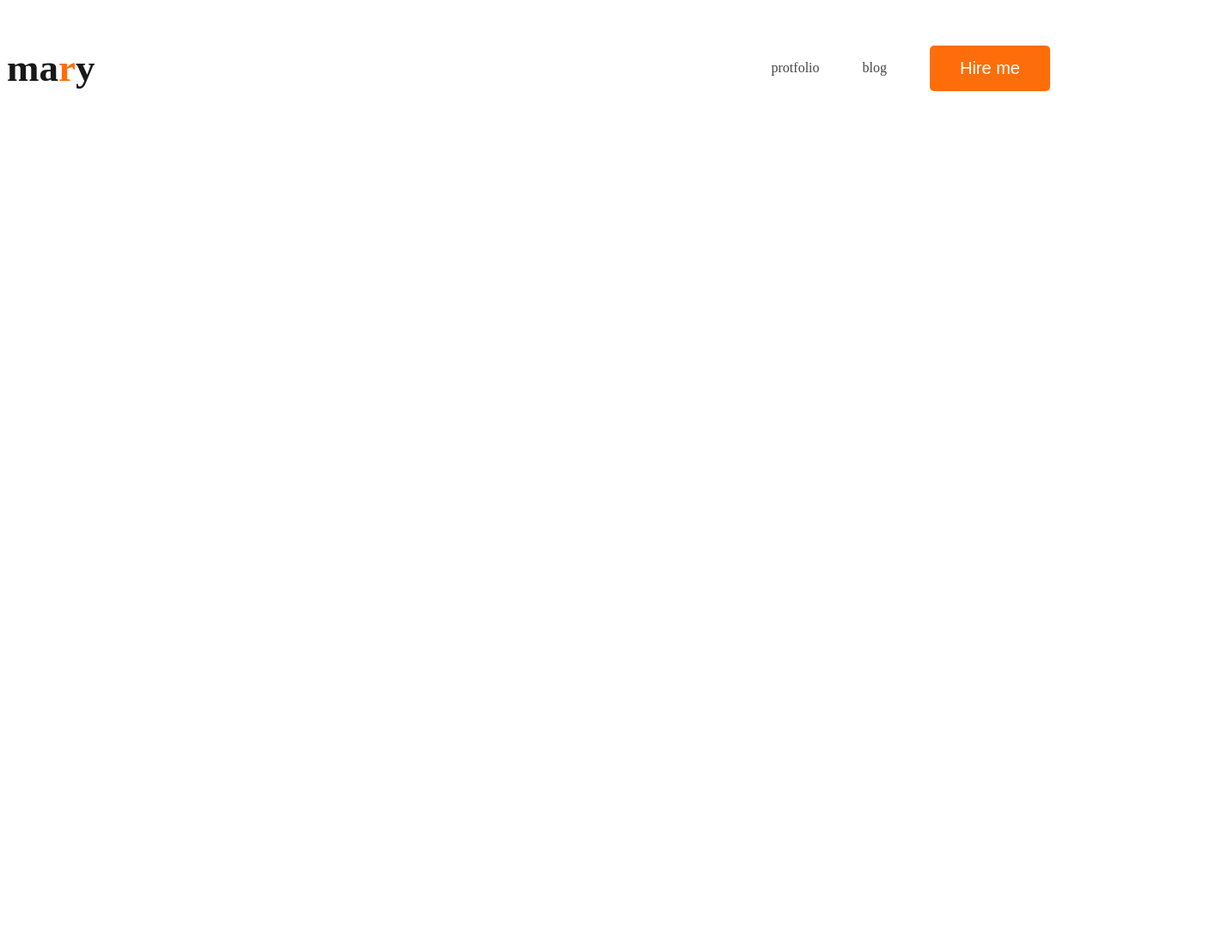
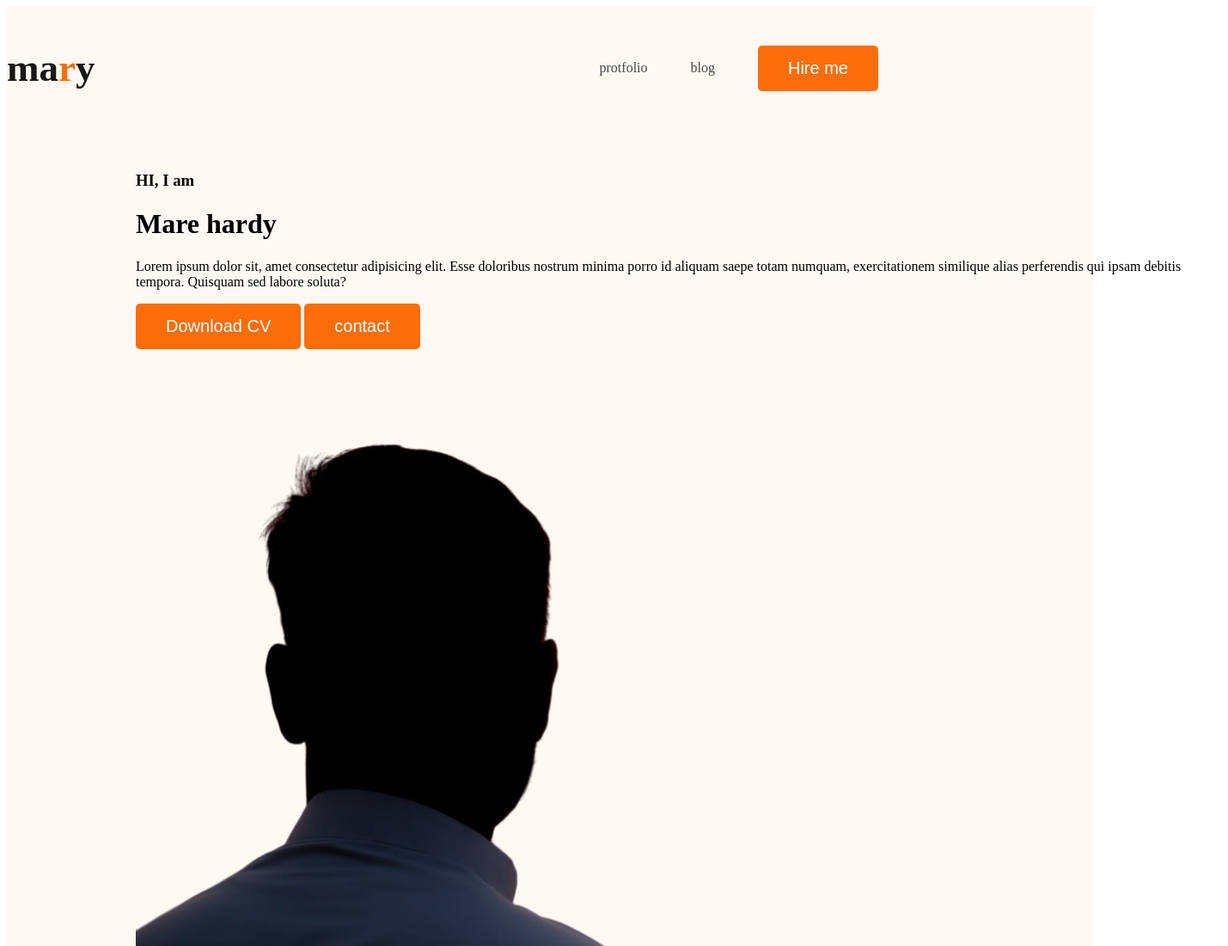
Before and after one commit to muhammadjahid11/webdeveloper-protfolio, a plain HTML site: page index.html in a window 1280 px wide. Shown: the top 1100 px of the page at 86% size, 1429 px wide, since content can reach past the window. Before the commit the page ends 800 px from the top, so only its background shows below. Drawn offline with Linux system fonts and the light colour scheme.

Commit message:
webdeveloper protfolio commit 4

```diff
--- a/index.html
+++ b/index.html
@@ -10,9 +10,10 @@
 <link href="https://fonts.googleapis.com/css2?family=Open+Sans:wght@400;700;800&display=swap" rel="stylesheet">
 
    <link rel="stylesheet" href="styles/protfolio.css">
+
 </head>
 <body>
-    <header>
+    <header class="header">
         <nav>
             <h3 class="nav-title">ma<span class="text-primary">r</span>y</h3>
             <ul>
@@ -21,6 +22,19 @@
                 <li><button class="btn-primary">Hire me</button></li>
             </ul>
         </nav>
+        <div class="banner">
+            <div>
+                <h3 class="banner- greeteng">HI, I am</h3>
+                <h1 class="banner-title">Mare hardy</h1>
+                <p>Lorem ipsum dolor sit, amet consectetur adipisicing elit. Esse doloribus nostrum minima porro id aliquam saepe totam numquam, exercitationem similique alias perferendis qui ipsam debitis tempora. Quisquam sed labore soluta?</p>
+                <button class="btn-primary">Download CV</button>
+                <button class="ban btn-primary">contact</button>
+                <div>
+                    <img class="banner-profaile" src="imgess/jahid.png" alt="">
+                </div>
+
+            </div>
+        </div>
     </header>
     <main>
 
--- a/styles/protfolio.css
+++ b/styles/protfolio.css
@@ -29,6 +29,7 @@ nav{
 nav > ul{
     display:flex;
     align-items: center;
+    margin: 0 200px;
 }
 nav li{
     list-style: none;
@@ -38,3 +39,15 @@ nav a{
     text-decoration: none;
     color:#474747;
 }
+/* header related styles */
+.header{
+    background-color: #fff8f3;
+}
+.banner{
+    padding: 30px 30px 30px 150px;
+    display: flex;
+    align-items: center;
+}
+.banner .profaile{
+    width: 500px;
+}
```
Also changed, not shown: imgess/jahid.png (added).
